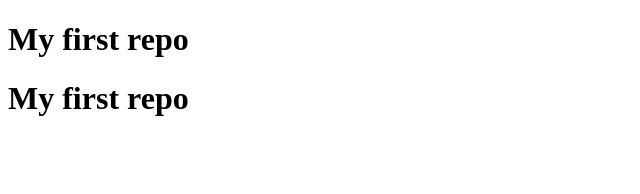
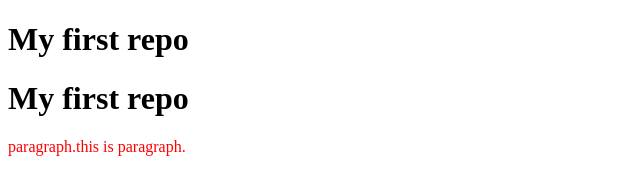
Before and after one commit to SadiaMunni/first-repo, a plain HTML site: page index.html in a window 1280 px wide. Shown: the whole page, without its empty margins (0-640 px from the left). Drawn offline with Linux system fonts and the light colour scheme.

Commit message:
style added

```diff
--- a/index.html
+++ b/index.html
@@ -5,9 +5,12 @@
     <meta http-equiv="X-UA-Compatible" content="IE=edge">
     <meta name="viewport" content="width=device-width, initial-scale=1.0">
     <title>Document</title>
+    <link rel="stylesheet" href="style.css">
 </head>
 <body>
     <h1>My first repo</h1>
     <h1>My first repo</h1>
+    <p>paragraph.this is paragraph.</p>
+
 </body>
 </html>
--- /dev/null
+++ b/style.css
@@ -0,0 +1,3 @@
+p{
+    color:red;
+}
```
